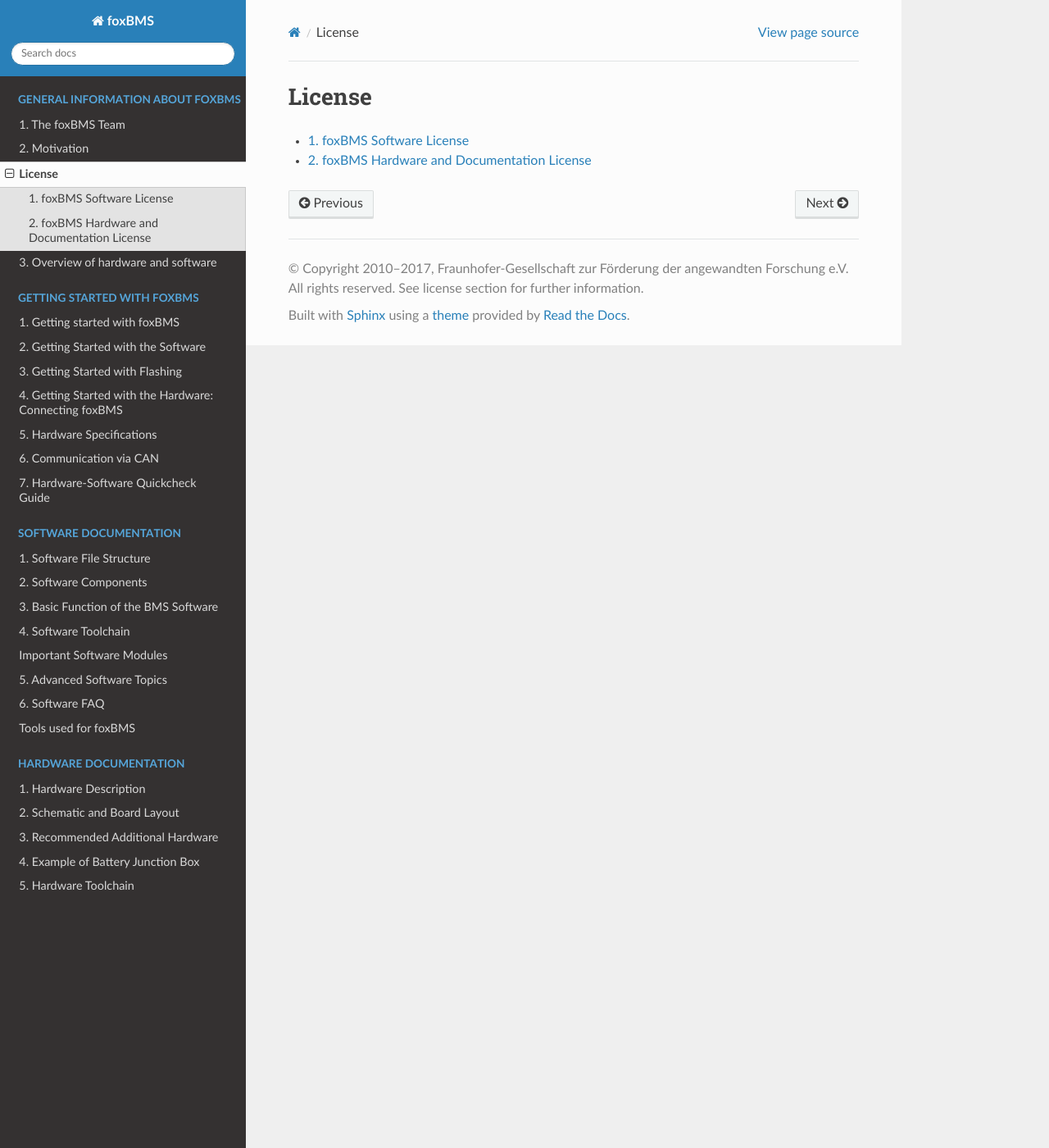
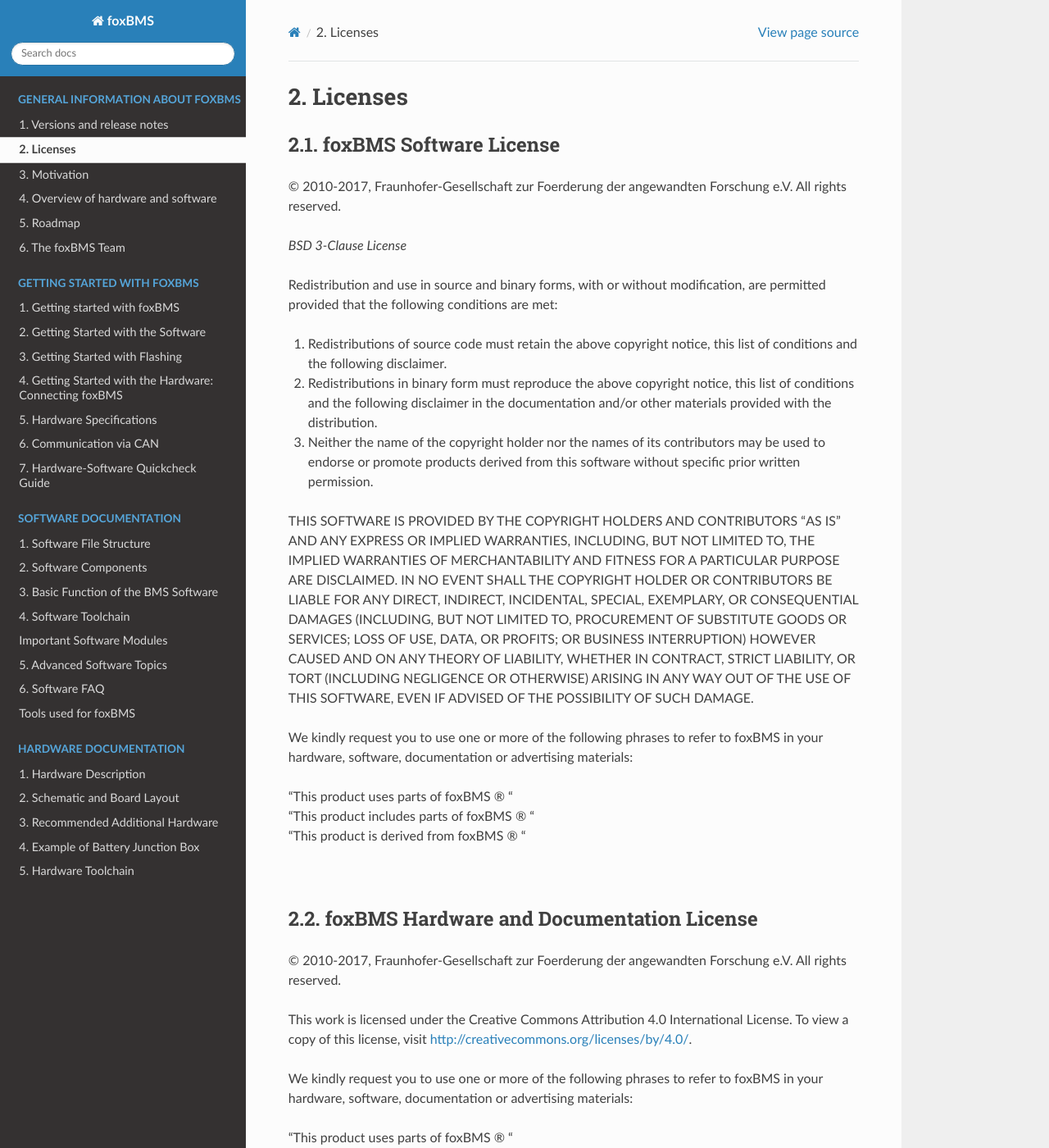
Before and after one commit to foxBMS/foxBMS-documentation, a Sphinx documentation site: the page built from doc/sphinx/general/license/license.rst, in a window 1280 px wide and 1400 px high. Shown: the whole window at 82% size. Built offline with Sphinx 7.4.7 and the Read the Docs theme 2.0.0, drawn with Linux system fonts in a browser that asks for light colours; the version number could not be read and is left out; some of the changed text lies outside the part shown.

Commit message:
Added information about releases. Added roadmap.

```diff
--- a/doc/sphinx/general/license/license.rst
+++ b/doc/sphinx/general/license/license.rst
@@ -1,9 +1,68 @@
-License
-=======
+Licenses
+========
 
-.. toctree::
-   :numbered:
-   :maxdepth: 2
+.. include:: <isonum.txt>
 
-   ./license_sw
-   ./license_hw
+foxBMS Software License
+~~~~~~~~~~~~~~~~~~~~~~~
+
+|copy| 2010-2017, Fraunhofer-Gesellschaft zur Foerderung der angewandten Forschung e.V.
+All rights reserved.
+
+
+
+*BSD 3-Clause License*
+
+Redistribution and use in source and binary forms, with or without modification, are permitted provided that the following conditions are met:
+
+1. Redistributions of source code must retain the above copyright notice, this list of conditions and the following disclaimer.
+2. Redistributions in binary form must reproduce the above copyright notice, this list of conditions and the following disclaimer in the documentation and/or other materials provided with the distribution.
+3. Neither the name of the copyright holder nor the names of its contributors may be used to endorse or promote products derived from this software without specific prior written permission.
+
+
+
+THIS SOFTWARE IS PROVIDED BY THE COPYRIGHT HOLDERS AND CONTRIBUTORS "AS IS" AND ANY EXPRESS OR IMPLIED WARRANTIES, INCLUDING,
+BUT NOT LIMITED TO, THE IMPLIED WARRANTIES OF MERCHANTABILITY AND FITNESS FOR A PARTICULAR PURPOSE ARE DISCLAIMED. IN NO EVENT
+SHALL THE COPYRIGHT HOLDER OR CONTRIBUTORS BE LIABLE FOR ANY DIRECT, INDIRECT, INCIDENTAL, SPECIAL, EXEMPLARY, OR CONSEQUENTIAL
+DAMAGES (INCLUDING, BUT NOT LIMITED TO, PROCUREMENT OF SUBSTITUTE GOODS OR SERVICES; LOSS OF USE, DATA, OR PROFITS; OR BUSINESS
+INTERRUPTION) HOWEVER CAUSED AND ON ANY THEORY OF LIABILITY, WHETHER IN CONTRACT, STRICT LIABILITY, OR TORT (INCLUDING
+NEGLIGENCE OR OTHERWISE) ARISING IN ANY WAY OUT OF THE USE OF THIS SOFTWARE, EVEN IF ADVISED OF THE POSSIBILITY OF SUCH DAMAGE.
+
+
+
+We kindly request you to use one or more of the following phrases to refer to foxBMS in your hardware, software, documentation or advertising materials:
+
+| "This product uses parts of foxBMS |reg| "
+| "This product includes parts of foxBMS |reg| "
+| "This product is derived from foxBMS |reg| "
+
+|
+
+foxBMS Hardware and Documentation License
+~~~~~~~~~~~~~~~~~~~~~~~~~~~~~~~~~~~~~~~~~
+
+|copy| 2010-2017, Fraunhofer-Gesellschaft zur Foerderung der angewandten Forschung e.V.
+All rights reserved.
+
+
+
+This work is licensed under the Creative Commons Attribution 4.0 International License. To view a copy of this license, visit http://creativecommons.org/licenses/by/4.0/.
+
+
+
+We kindly request you to use one or more of the following phrases to refer to foxBMS in your hardware, software, documentation or advertising materials:
+
+| "This product uses parts of foxBMS |reg| "
+| "This product includes parts of foxBMS |reg| "
+| "This product is derived from foxBMS |reg| "
+
+|
+|
+
+
+| |cc1|
+|
+|
+
+.. |cc1| image:: cc.large.png
+   :width: 20 %
```
Also changed, not shown: doc/sphinx/general/license/license_hw.rst (deleted, +0 -30 lines), doc/sphinx/general/license/license_sw.rst (deleted, +0 -34 lines), doc/sphinx/general/release/release.rst (added, +71 -0 lines), doc/sphinx/general/roadmap/roadmap.rst (added, +35 -0 lines), doc/sphinx/general/team/team.rst (+5 -7 lines), doc/sphinx/index.rst (+14 -4 lines).
